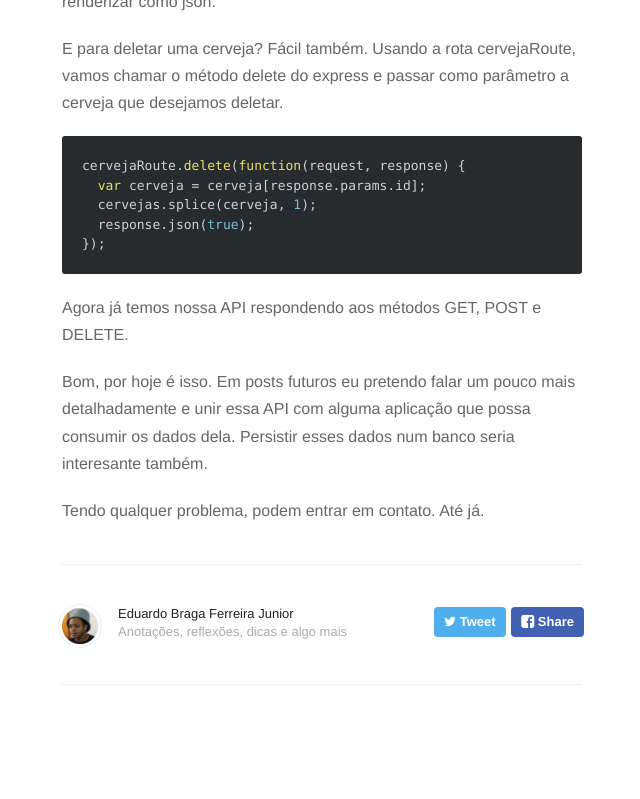
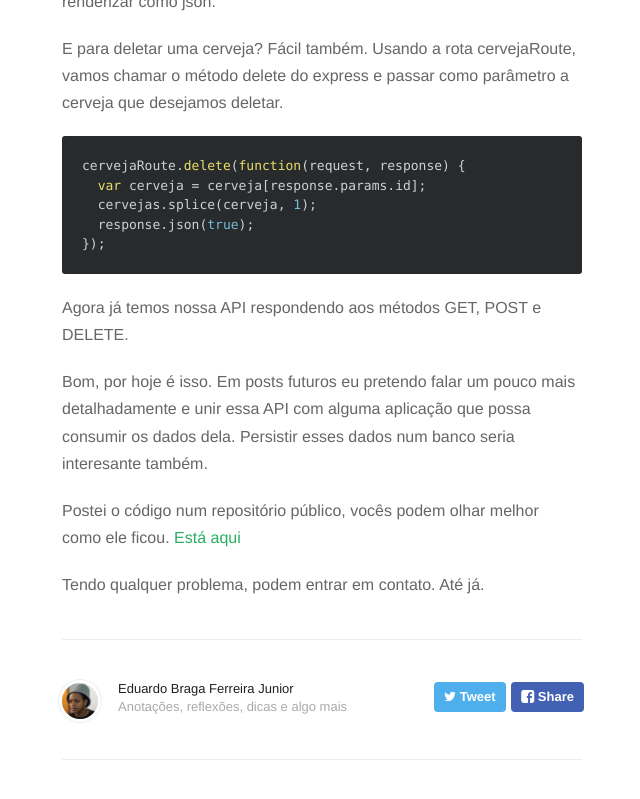
Before and after one commit to ebragaparah/ebragaparah.github.io, a Jekyll site: the page built from _posts/2015-09-4-construindo-uma-api-restful-com-node-js-e-express.markdown, in a window 1280 px wide and 900 px high, scrolled down 5215 px. Shown: the top 799 px of the window, without its empty margins (318-958 px from the left). Built offline with Jekyll 4.4.1, drawn with Linux system fonts in a browser that asks for light colours; nearby versions of some CDN libraries; Markdown is read by kramdown in place of the engine named in the settings.

Commit message:
adicionado link do codigo no github

```diff
--- a/_posts/2015-09-4-construindo-uma-api-restful-com-node-js-e-express.markdown
+++ b/_posts/2015-09-4-construindo-uma-api-restful-com-node-js-e-express.markdown
@@ -179,4 +179,6 @@ Agora já temos nossa API respondendo aos métodos GET, POST e DELETE.
 
 Bom, por hoje é isso. Em posts futuros eu pretendo falar um pouco mais detalhadamente e unir essa API com alguma aplicação que possa consumir os dados dela. Persistir esses dados num banco seria interesante também.
 
+Postei o código num repositório público, vocês podem olhar melhor como ele ficou. [Está aqui](https://github.com/ebragaparah/api_nodejs/blob/master/server.js)
+
 Tendo qualquer problema, podem entrar em contato. Até já.
```
